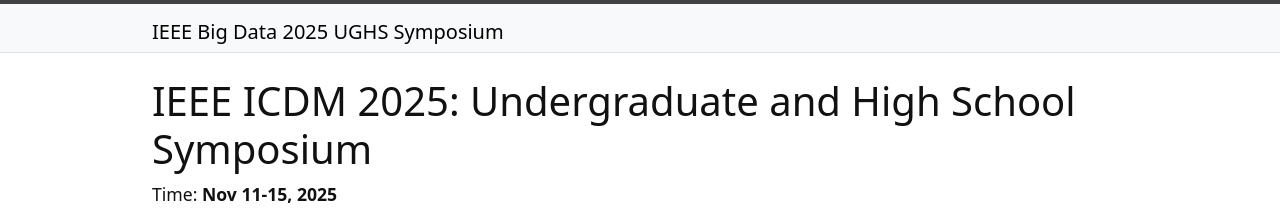
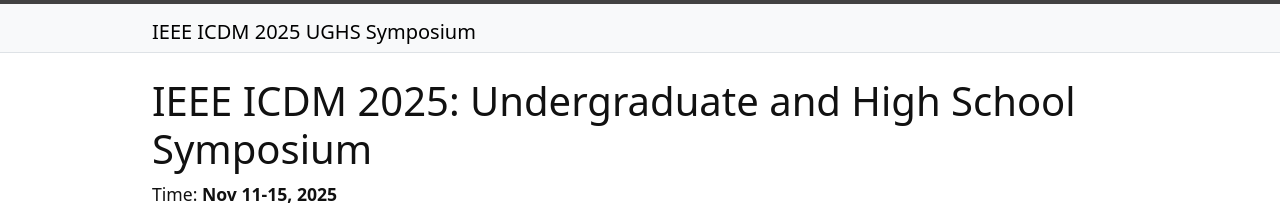
Before and after one commit to xuanwang91/2025-ICDM-UGHS, a Jekyll site: the page built from index.md, in a window 1280 px wide and 900 px high. Shown: the top 214 px of the window. Built offline with Jekyll 4.4.1, drawn with Linux system fonts in a browser that asks for light colours; some of the changed text lies outside the part shown.

Commit message:
Update _config.yml

```diff
--- a/_config.yml
+++ b/_config.yml
@@ -10,7 +10,7 @@
 # SITE SETTINGS
 #
 # title appears in the header
-title: IEEE Big Data 2025 UGHS Symposium
+title: IEEE ICDM 2025 UGHS Symposium
 # title-icon appears in the header to give some pizazz (leave blank for none)
 # choose from Bootstrap Icons in _includes/bootstrap-icons
 # find names on https://icons.getbootstrap.com/
```
